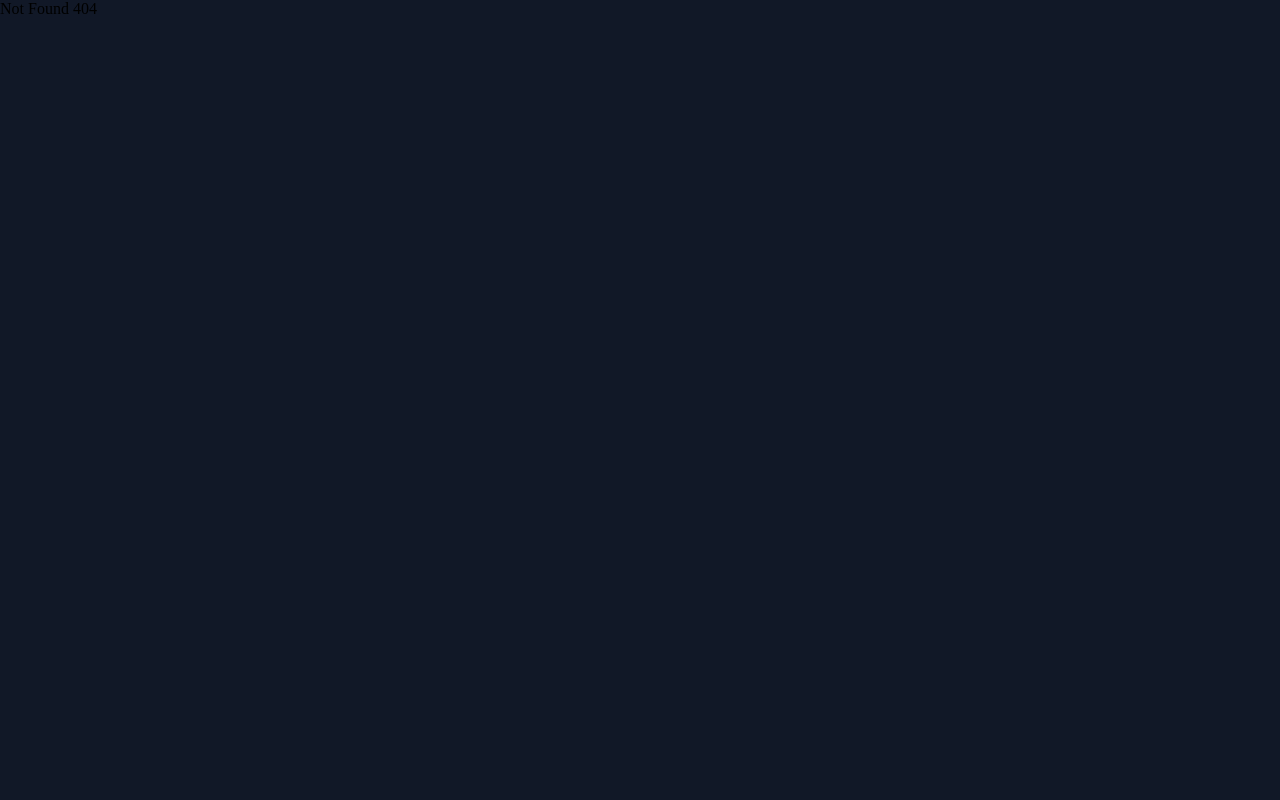
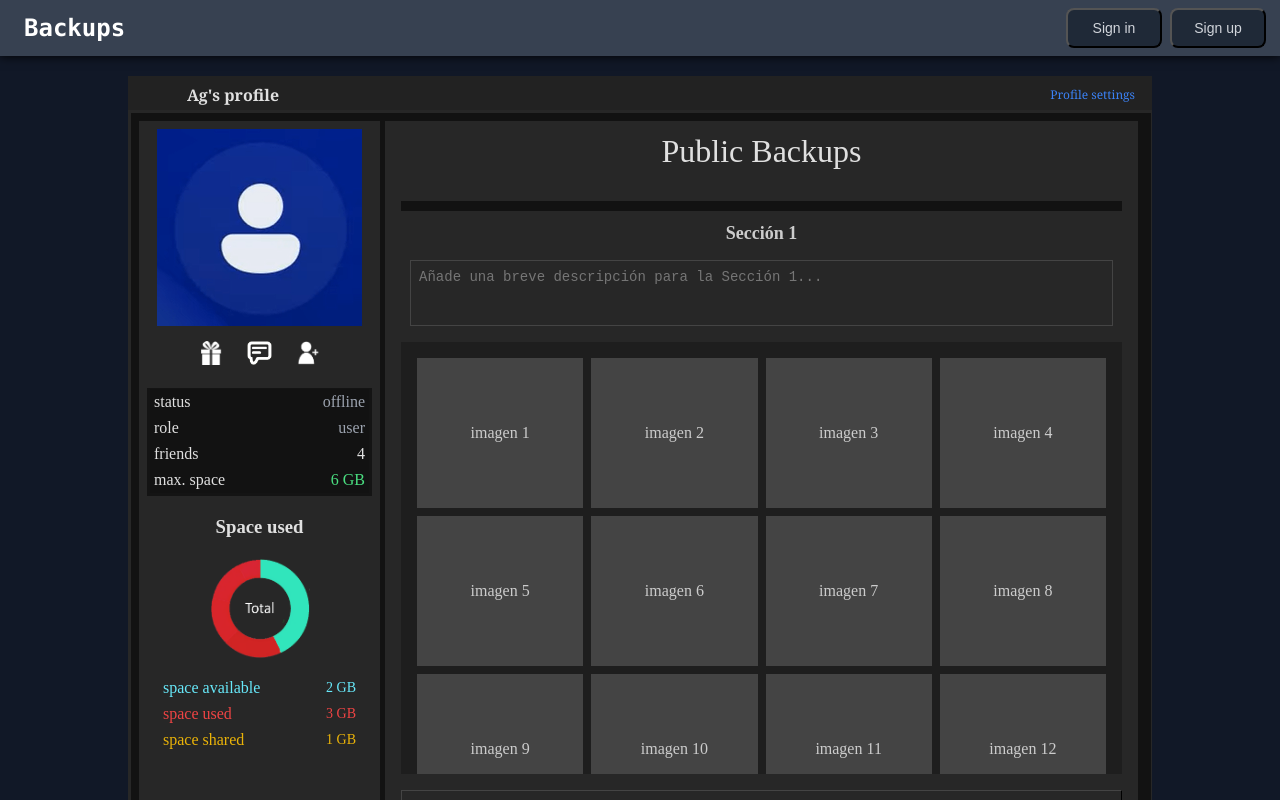
Before and after one commit to AguHDS/Backups, a React (Vite) app in the folder frontend/: page /profile in a window 1280 px wide. Before the commit this address led to /NotFound. Shown: the top 800 px of the page. Built offline with nearby package versions, Linux system fonts and the light colour scheme.

Commit message:
#71 Added route to Account-settings, profile and logout

```diff
--- a/frontend/src/App.jsx
+++ b/frontend/src/App.jsx
@@ -1,8 +1,18 @@
 //utils
 import { Route, Routes, Navigate } from "react-router-dom";
 
+//components
+import { NavBar } from "./components/common/";
+
 //pages
-import { Home, NotFound, SignIn, SignUp } from "./pages";
+import {
+  Home,
+  NotFound,
+  SignIn,
+  SignUp,
+  Profile,
+  AccountSettings,
+} from "./pages";
 
 //redux
 import { Provider } from "react-redux";
@@ -12,10 +22,13 @@ const App = () => {
   return (
     <>
       <Provider store={store}>
+        <NavBar />
         <Routes>
           <Route path="/" element={<Home />} />
           <Route path="/sign-in" element={<SignIn />} />
           <Route path="/sign-up" element={<SignUp />} />
+          <Route path="/profile" element={<Profile />} />
+          <Route path="/account-settings" element={<AccountSettings />} />
           <Route path="/*" element={<Navigate to="NotFound" />} />
           <Route path="/NotFound" element={<NotFound />} />
         </Routes>
--- a/frontend/src/components/common/navBar/account-options/AccountOptions.jsx
+++ b/frontend/src/components/common/navBar/account-options/AccountOptions.jsx
@@ -1,6 +1,9 @@
-/* library used: headlessui */
+/* library: headlessui */
 import { Menu, MenuButton, MenuItem, MenuItems } from "@headlessui/react";
 import { ChevronDownIcon } from "@heroicons/react/20/solid";
+
+//react router dom
+import { Link } from "react-router-dom";
 
 //redux
 import { useSelector } from "react-redux";
@@ -25,36 +28,34 @@ export default function AccountOptions() {
         className="absolute right-0 px-1 py-1 z-10 mt-[17px] w-56 origin-top-right rounded-md bg-[#212b3c] shadow-lg ring-1 ring-black/5 transition focus:outline-none data-[closed]:scale-95 data-[closed]:transform data-[closed]:opacity-0 data-[enter]:duration-100 data-[leave]:duration-75 data-[enter]:ease-out data-[leave]:ease-in"
       >
         <div className="py-1">
+          <Link to="/profile">
+          <MenuItem>
+            <button className="bg-[#212b3c] cursor-pointer w-full text-start text-base px-3 border-none text-white rounded">
+              Profile
+            </button>
+          </MenuItem>
+          </Link>
+          <div className="text-white bg-white h-[1px] w-full my-3"></div>
+          <Link to="/account-settings">
           <MenuItem>
             <button className="bg-[#212b3c] cursor-pointer w-full text-start text-base px-3 border-none text-white rounded">
               Configuration
             </button>
           </MenuItem>
+          </Link>
           <div className="text-white bg-white h-[1px] w-full my-3"></div>
+          <Link to="/">
           <MenuItem>
-            <button
-              className="bg-[#212b3c] cursor-pointer w-full text-start text-base px-3 border-none text-white rounded"
-            >
+            <button className="bg-[#212b3c] cursor-pointer w-full text-start text-base px-3 border-none text-white rounded">
               Logout
             </button>
           </MenuItem>
+          </Link>
         </div>
       </MenuItems>
     </Menu>
   );
 }
-
-
-
-
-
-
-
-
-
-
-
-
 
 /* const dispatch = useDispatch();
   const router = useRouter();
--- a/frontend/src/pages/account-config/Configuration.jsx
+++ b/frontend/src/pages/AccountSettings/AccountSettings.jsx
@@ -1,7 +1,7 @@
 //common components
-import { Button, Container } from "../../components/common/";
+import { Button, Container } from "../../components/common";
 
-export default function Configuration() {
+export default function AccountSettings() {
   return (
     <Container className="flex justify-center max-w-full bg-black h-screen">
       <div className="w-[60%] h-[80%] bg-gray-700 rounded-lg shadow-lg mx-auto my-auto">
--- a/frontend/src/pages/home/Home.jsx
+++ b/frontend/src/pages/home/Home.jsx
@@ -4,7 +4,7 @@ import { useEffect } from "react";
 import { NavBar, UnauthorizedWarning } from "../../components/common/";
 
 //pages
-import { Configuration, Profile } from "../";
+import { AccountSettings, Profile } from "../";
 
 //redux
 import { useSelector, useDispatch } from "react-redux";
@@ -16,12 +16,12 @@ export default function Home() {
 
   return (
     <>
-      <NavBar />
       <div className="contentWrapper">
-
-        <Profile />
-        {/* <Configuration />
-        {isAuthenticated ? <Profile /> : <UnauthorizedWarning />} */}
+        {isAuthenticated ? (
+          <span style={{ color: "green" }}>Correctly authenticated</span>
+        ) : (
+          <UnauthorizedWarning />
+        )}
       </div>
     </>
   );
--- a/frontend/src/pages/index.jsx
+++ b/frontend/src/pages/index.jsx
@@ -4,5 +4,5 @@ export { default as Home } from "./home/Home";
 export { default as NotFound } from "./not-found/NotFound";
 export { default as SignIn } from "./login&sign/sign-in/SignIn";
 export { default as SignUp } from "./login&sign/sign-up/SignUp";
-export { default as Configuration } from "./account-config/Configuration";
+export { default as AccountSettings } from "./AccountSettings/AccountSettings";
 export { default as Profile } from "./profile/Profile";
--- a/frontend/src/pages/login&sign/sign-in/SignIn.jsx
+++ b/frontend/src/pages/login&sign/sign-in/SignIn.jsx
@@ -1,7 +1,7 @@
 import { Link } from "react-router-dom";
 
 //common components
-import { Button, Input, NavBar } from "../../../components/common/";
+import { Button, Input } from "../../../components/common/";
 
 //components
 import AuthFeedback from "../authFeedback/AuthFeedback";
@@ -28,7 +28,6 @@ export default function SignIn() {
 
   return (
     <>
-      <NavBar />
       <div
         tabIndex="-1"
         className="flex items-center justify-center w-full h-screen"
--- a/frontend/src/pages/login&sign/sign-up/SignUp.jsx
+++ b/frontend/src/pages/login&sign/sign-up/SignUp.jsx
@@ -1,7 +1,7 @@
 import { Link } from "react-router-dom";
 
 //common components
-import { Button, Input, NavBar } from "../../../components/common";
+import { Button, Input } from "../../../components/common";
 
 //components
 import AuthFeedback from "../authFeedback/AuthFeedback";
@@ -27,7 +27,6 @@ export default function SignUp() {
 
   return (
     <>
-      <NavBar />
       <div
         tabIndex="-1"
         className="flex items-center justify-center w-full min-h-screen"
--- a/frontend/src/pages/profile/Profile.jsx
+++ b/frontend/src/pages/profile/Profile.jsx
@@ -78,19 +78,19 @@ export default function Profile() {
               </div>
               <ul className="mt-5 border-t border-solid border-[#141414] p-0 list-none">
                 <li className="bg-[#121212] p-1 flex justify-between">
-                  <span>Status</span>
-                  <span className="text-green-400">online</span>
+                  <span>status</span>
+                  <span className="text-gray-400">offline</span>
                 </li>
                 <li className="bg-[#121212] p-1 flex justify-between">
-                  <span>Role</span>
-                  <span className="text-green-400">admin</span>
+                  <span>role</span>
+                  <span className="text-gray-400">user</span>
                 </li>
                 <li className="bg-[#121212] p-1 flex justify-between">
-                  <span>Friends</span>
+                  <span>friends</span>
                   <span>4</span>
                 </li>
                 <li className="bg-[#121212] p-1 flex justify-between">
-                  <span>Max. space</span>
+                  <span>max. space</span>
                   <span className="text-green-400">6 GB</span>
                 </li>
               </ul>
```
Also changed, not shown: 1 other file (tests, documents, lock files or other folders). Lines whose indentation alone changed are shown as unchanged.
